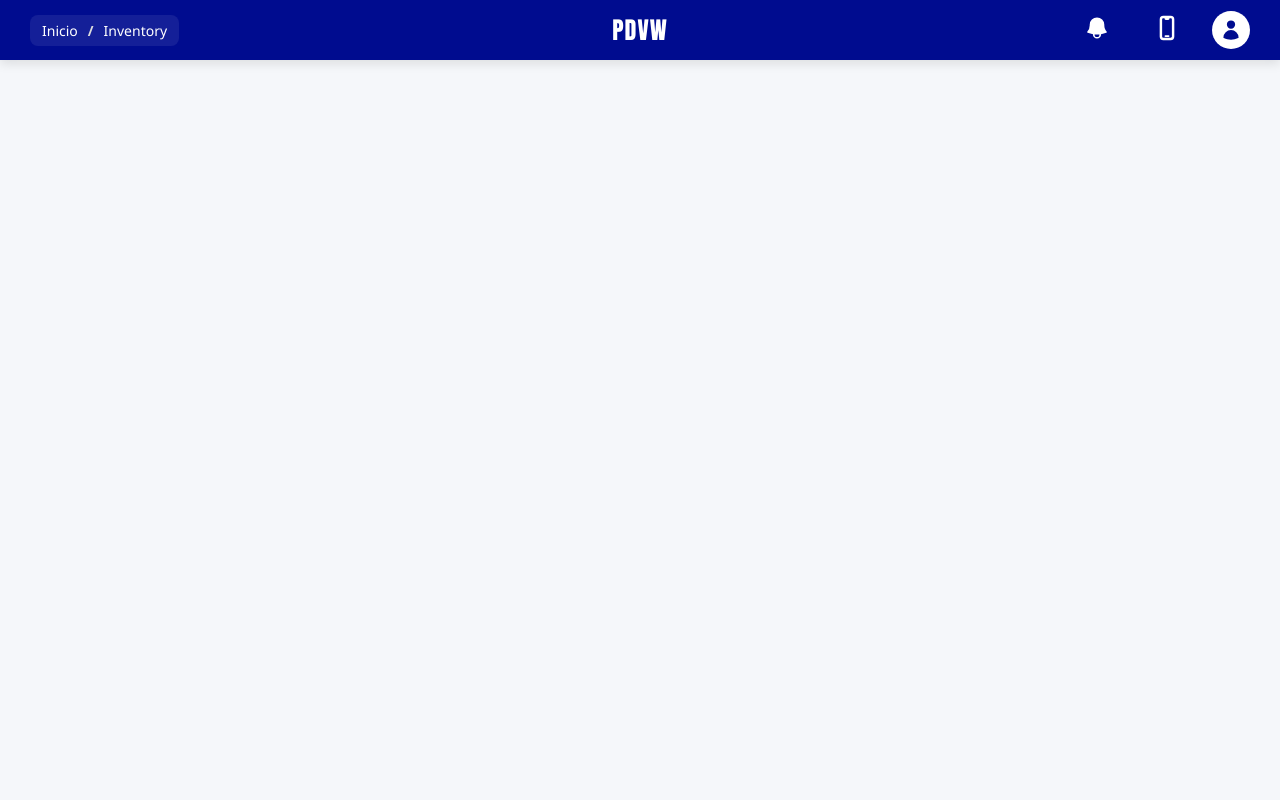
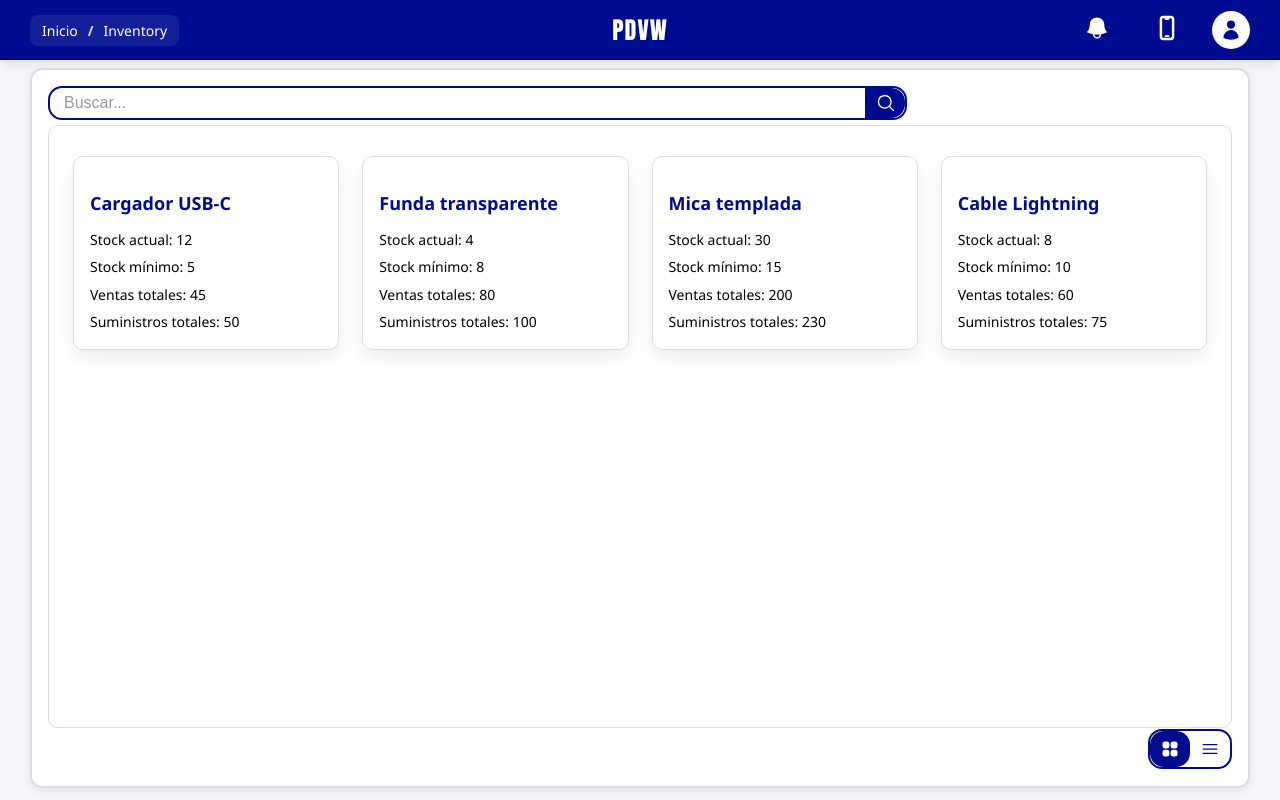
Before and after one commit to jjcm296/PDVMWeb, a React (Create React App) app in the folder frontend/: page /inventory in a window 1280 px wide. Built offline with nearby package versions, Linux system fonts and the light colour scheme.

Commit message:
feat: agregar pantalla de Inventario con vistas tipo tarjetas y lista
Se añadió el apartado de Inventario, incluyendo una interfaz con opción para visualizar productos en formato de tarjetas verticales o tarjetas horizontales, con datos simulados y componentes reutilizables.

```diff
--- a/frontend/src/App.js
+++ b/frontend/src/App.js
@@ -11,6 +11,7 @@ import PDV from "./componenst/pdv/PDV";
 import Productos from "./componenst/productos/Productos";
 import Categorias from "./componenst/categorias/Categorias";
 import Suministro from "./componenst/suministro/Suministro";
+import Inventario from "./componenst/invetario/Inventario";
 
 function App() {
   return (
@@ -27,7 +28,7 @@ function App() {
                   <Route path={"/category"} element={<Categorias/>}/>
                   <Route path={"/supply-per-unit"} element={<Suministro modo="unidad"/>}/>
                   <Route path={"/supply-per-box"} element={<Suministro modo="caja"/>}/>
-
+                  <Route path={"/inventory"} element={<Inventario/>}/>
               </Routes>
           </header>
       </Router>
--- a/frontend/src/componenst/invetario/Inventario.css
+++ b/frontend/src/componenst/invetario/Inventario.css
@@ -0,0 +1,38 @@
+/* Tarjetas en vista grid */
+.productos-scroll {
+    flex: 1;
+    overflow-y: auto;
+    display: grid;
+    grid-template-columns: repeat(auto-fill, minmax(220px, 1fr));
+    gap: 23px; /* MÁS separación */
+    padding: 30px 24px; /* MÁS espacio alrededor */
+}
+
+/* Tarjetas en vista lista */
+.productos-scroll.modo-lista {
+    display: flex;
+    flex-direction: column;
+    gap: 24px;
+    width: 100%;
+    padding: 30px;
+}
+
+/* Estilo general de las tarjetas verticales */
+.tarjeta-inventario {
+    border: 1px solid #ddd;
+    border-radius: 12px;
+    padding: 18px;
+    background-color: #ffffff;
+    box-shadow: 0 4px 10px rgba(0, 0, 0, 0.08);
+    transition: transform 0.2s ease;
+}
+
+/* Hover animación */
+.tarjeta-inventario:hover {
+    transform: scale(1.03);
+}
+
+/* Solo 100% en modo lista */
+.productos-scroll.modo-lista .tarjeta-inventario {
+    width: 100%;
+}
--- a/frontend/src/componenst/invetario/Inventario.jsx
+++ b/frontend/src/componenst/invetario/Inventario.jsx
@@ -0,0 +1,77 @@
+import React, { useEffect, useState } from 'react';
+import Buscador from '../ui/buscador/Buscador';
+import VistaToggle from '../pdv/components/switchVista/VistaToggle';
+import './Inventario.css';
+
+import TarjetaInventario from './components/TarjetaInventario';
+import TarjetaInventarioBarra from './components/TarjetaInventarioBarra';
+
+const Inventario = () => {
+    const [vista, setVista] = useState('grid');
+    const [busqueda, setBusqueda] = useState('');
+    const [inventario, setInventario] = useState([]);
+
+    useEffect(() => {
+        const inventarioDemo = [
+            {
+                nombre: "Cargador USB-C",
+                stockMinimo: 5,
+                stockActual: 12,
+                ventasTotales: 45,
+                suministrosTotales: 50
+            },
+            {
+                nombre: "Funda transparente",
+                stockMinimo: 8,
+                stockActual: 4,
+                ventasTotales: 80,
+                suministrosTotales: 100
+            },
+            {
+                nombre: "Mica templada",
+                stockMinimo: 15,
+                stockActual: 30,
+                ventasTotales: 200,
+                suministrosTotales: 230
+            },
+            {
+                nombre: "Cable Lightning",
+                stockMinimo: 10,
+                stockActual: 8,
+                ventasTotales: 60,
+                suministrosTotales: 75
+            }
+        ];
+        setInventario(inventarioDemo);
+    }, []);
+
+    const inventarioFiltrado = inventario.filter(item =>
+        item.nombre.toLowerCase().includes(busqueda.toLowerCase())
+    );
+
+    return (
+        <div className="pantalla-productos">
+            <div className="productos-scroll-contenedor">
+                <div className="barra-superior">
+                    <Buscador onBuscar={setBusqueda} />
+                </div>
+
+                <div className={`productos-scroll ${vista === 'list' ? 'modo-lista' : ''}`}>
+                    {inventarioFiltrado.map((item, i) =>
+                        vista === 'grid' ? (
+                            <TarjetaInventario key={i} {...item} />
+                        ) : (
+                            <TarjetaInventarioBarra key={i} {...item} />
+                        )
+                    )}
+                </div>
+
+                <div className="switch-inferior">
+                    <VistaToggle vista={vista} onCambiarVista={setVista} />
+                </div>
+            </div>
+        </div>
+    );
+};
+
+export default Inventario;
--- /dev/null
+++ b/frontend/src/componenst/invetario/components/TarjetaInventario.css
@@ -0,0 +1,31 @@
+.tarjeta-inventario {
+    background-color: var(--fondo-panel);
+    border: var(--borde-panel);
+    border-radius: var(--radio-panel);
+    padding: 16px;
+    text-align: left;
+    box-shadow: 0 8px 20px rgba(0, 0, 0, 0.08);
+    display: flex;
+    flex-direction: column;
+    justify-content: space-between;
+    min-height: 140px;
+    max-height: 160px;
+    min-width: 220px;
+    transition: transform 0.2s ease;
+}
+
+.tarjeta-inventario:hover {
+    transform: translateY(-3px);
+}
+
+.tarjeta-inventario h3 {
+    margin-bottom: 8px;
+    font-size: 18px;
+    font-weight: 600;
+    color: #000C8F;
+}
+
+.tarjeta-inventario p {
+    font-size: 14px;
+    margin: 2px 0;
+}
--- /dev/null
+++ b/frontend/src/componenst/invetario/components/TarjetaInventario.jsx
@@ -0,0 +1,16 @@
+import React from 'react';
+import './TarjetaInventario.css';
+
+const TarjetaInventario = ({ nombre, stockMinimo, stockActual, ventasTotales, suministrosTotales }) => {
+    return (
+        <div className="tarjeta-inventario">
+            <h3>{nombre}</h3>
+            <p>Stock actual: {stockActual}</p>
+            <p>Stock mínimo: {stockMinimo}</p>
+            <p>Ventas totales: {ventasTotales}</p>
+            <p>Suministros totales: {suministrosTotales}</p>
+        </div>
+    );
+};
+
+export default TarjetaInventario;
--- /dev/null
+++ b/frontend/src/componenst/invetario/components/TarjetaInventarioBarra.css
@@ -0,0 +1,30 @@
+.tarjeta-inventario-barra {
+    display: flex;
+    justify-content: space-between;
+    align-items: center;
+    padding: 18px 24px;
+    border-radius: 12px;
+    background-color: #ffffff;
+    box-shadow: 0 2px 6px rgba(0,0,0,0.08);
+    width: 95%;
+    max-width: 1000px;
+    margin: 0 auto;
+    transition: transform 0.2s ease;
+}
+
+.tarjeta-inventario-barra:hover {
+    transform: scale(1.01);
+}
+
+.tarjeta-inventario-barra .titulo {
+    font-weight: 600;
+    color: #000C8F;
+    flex: 2;
+}
+
+.tarjeta-inventario-barra .detalle {
+    flex: 1;
+    text-align: center;
+    font-size: 14px;
+    color: #333;
+}
--- /dev/null
+++ b/frontend/src/componenst/invetario/components/TarjetaInventarioBarra.jsx
@@ -0,0 +1,16 @@
+import React from 'react';
+import './TarjetaInventarioBarra.css';
+
+const TarjetaInventarioBarra = ({ nombre, stockMinimo, stockActual, ventasTotales, suministrosTotales }) => {
+    return (
+        <div className="tarjeta-inventario-barra">
+            <div className="titulo">{nombre}</div>
+            <div className="detalle">Stock actual: {stockActual}</div>
+            <div className="detalle">Stock mínimo: {stockMinimo}</div>
+            <div className="detalle">Ventas: {ventasTotales}</div>
+            <div className="detalle">Suministros: {suministrosTotales}</div>
+        </div>
+    );
+};
+
+export default TarjetaInventarioBarra;
```
